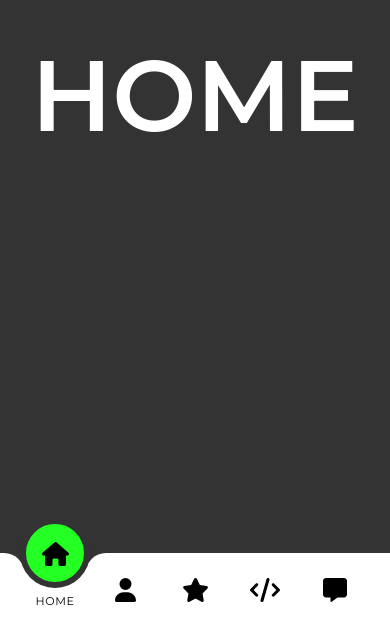
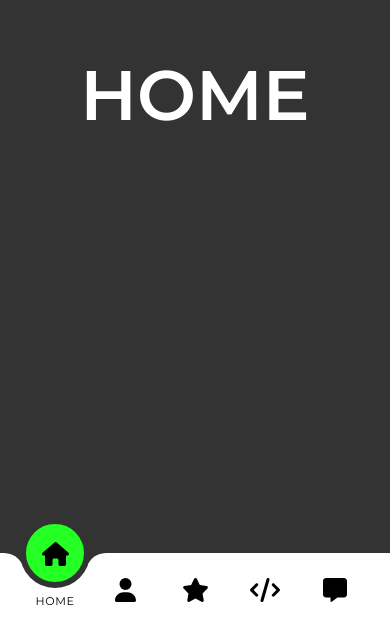
Before and after one commit to MeloonDev/Animated-NavBar, a React (Create React App) app: page / in a window 390 px wide. Shown: the part 221-844 px from the top of the page. Built offline with nearby package versions, Linux system fonts and the light colour scheme.

Commit message:
Add Responsivity

```diff
--- a/src/index.css
+++ b/src/index.css
@@ -19,3 +19,9 @@ body {
   text-transform: uppercase;
   color: #fff;
 }
+
+@media screen and (max-width: 500px) {
+  .comp {
+    font-size: 70px;
+  }
+}
```
